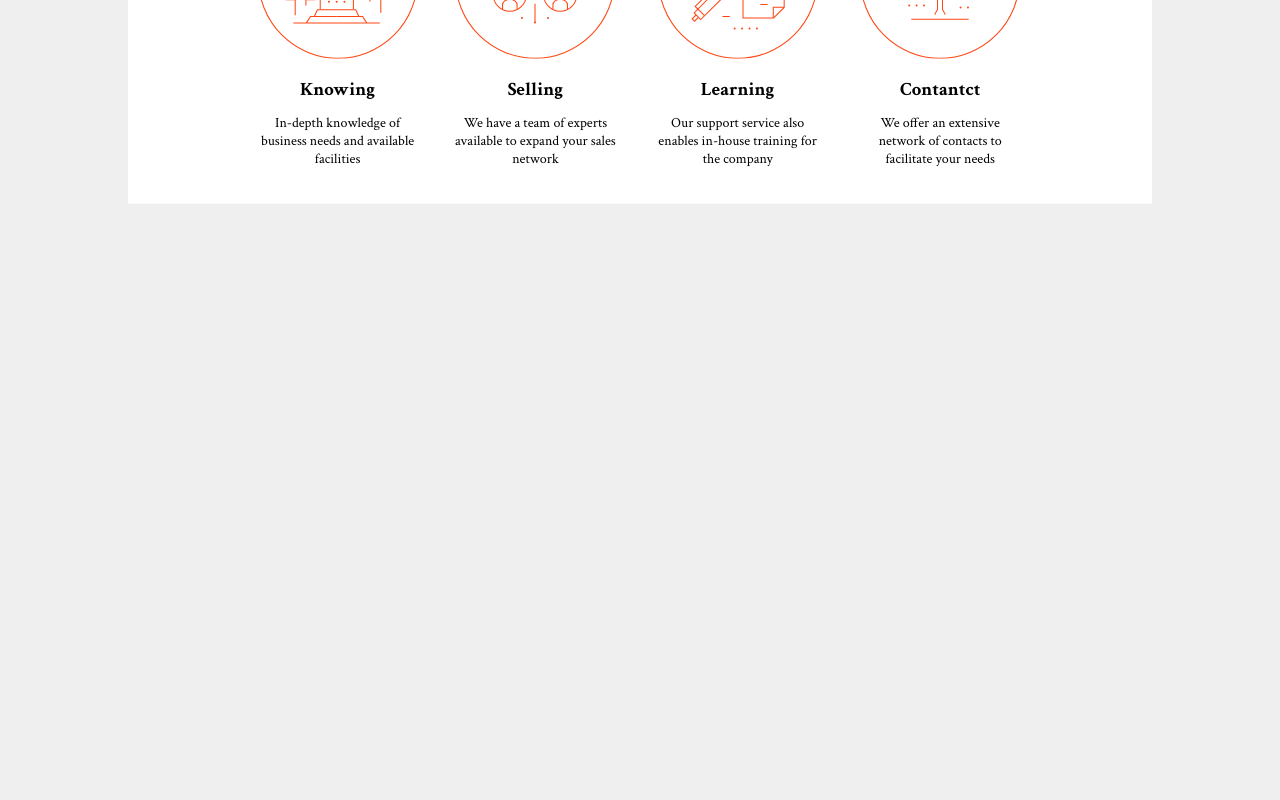
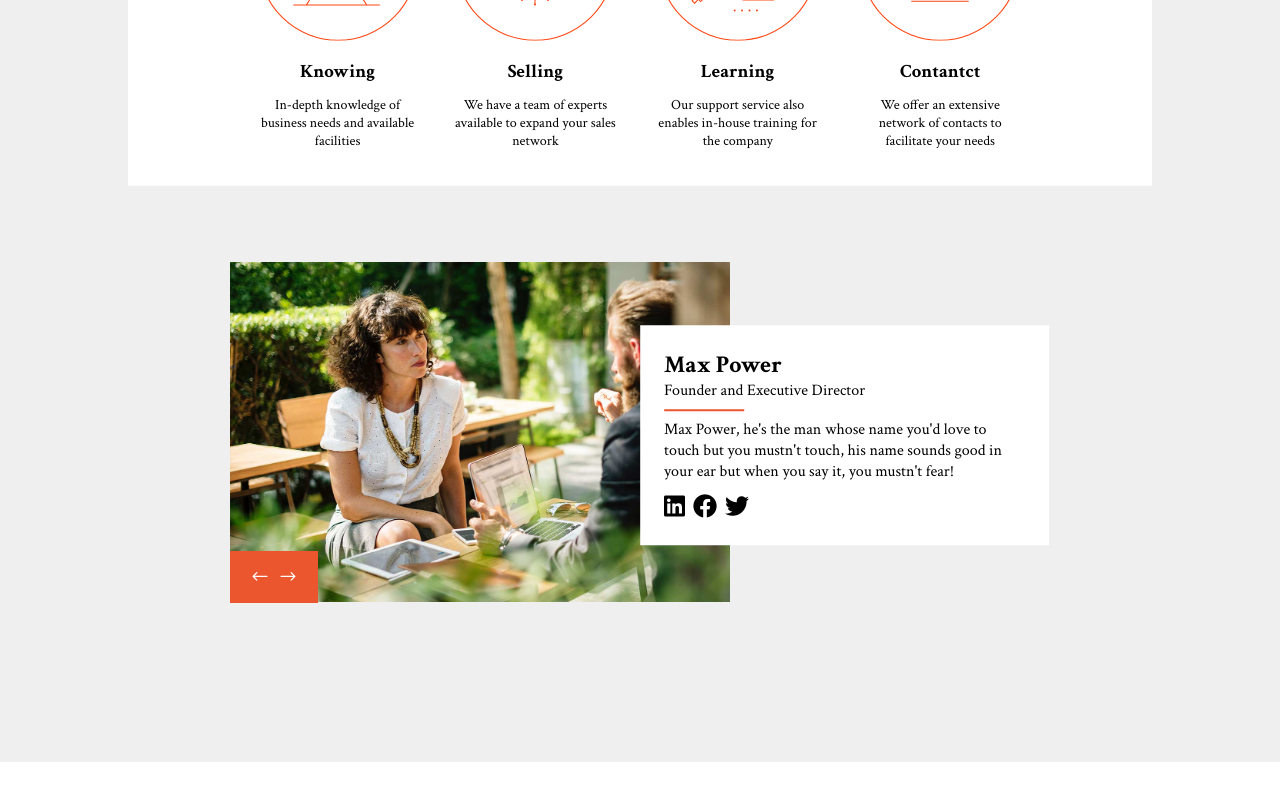
Before and after one commit to PietroDeBianchi/proj-html-vuejs, a Vue app: page / in a window 1280 px wide. Shown: the part 838-1638 px from the top of the page. After the commit the page ends 1600 px from the top, so only its background shows below. Built offline with nearby package versions, Linux system fonts and the light colour scheme.

Commit message:
still workng on main

```diff
--- a/src/components/AppHeader.vue
+++ b/src/components/AppHeader.vue
@@ -33,7 +33,6 @@ export default {
                     <button class="purchase-btn">PURCHASE<i class="fa-solid fa-arrow-right-long"></i></button>
                 </div>
             </div>
-
         </div>
     </section>
 </template>
--- a/src/components/mainComponents/AppMainFounder.vue
+++ b/src/components/mainComponents/AppMainFounder.vue
@@ -10,7 +10,29 @@ export default {
 </script>
 
 <template>
-    <section></section>
+    <section>
+        <div class="container">
+            <div class="container">
+                <img src="../../assets/img/h1-blog-img-04.jpg" alt="Founder">
+                <div class="arrows">
+                    <img class="reverse" src="../../assets/svg/svg-6.svg" alt="arrow">
+                    <img src="../../assets/svg/svg-6.svg" alt="arrow">
+                </div>
+                <div class="founderCard">
+                    <h2>Max Power</h2>
+                    <span>Founder and Executive Director</span>
+                    <div class="line"></div>
+                    <p>Max Power, he's the man whose name you'd love to touch but you mustn't touch, his name sounds good
+                        in your ear but when you say it, you mustn't fear!</p>
+                    <div class="icons">
+                        <i class="fa-brands fa-linkedin"></i>
+                        <i class="fa-brands fa-facebook"></i>
+                        <i class="fa-brands fa-twitter"></i>
+                    </div>
+                </div>
+            </div>
+        </div>
+    </section>
 </template>
 
 <style scoped lang="scss">
@@ -18,8 +40,66 @@ export default {
 @use "../../styles/partials/variables" as *;
 
 section {
-    position: relative;
     height: 500px;
+    min-width: 1200px;
     background-color: $gray-first-color;
 }
+
+.container {
+    @include mixins.container-margin;
+    position: relative;
+
+    img {
+        width: 500px;
+    }
+
+    .arrows {
+        font-size: 0;
+        position: absolute;
+        background-color: $orange-first-color;
+        padding: 16px 20px;
+        bottom: 5px;
+
+        .reverse {
+            transform: scaleX(-1);
+            margin-right: 8px;
+        }
+
+        img {
+            width: 20px;
+        }
+    }
+}
+
+.founderCard {
+
+    background-color: $white-first-color;
+    position: absolute;
+    top: 50%;
+    left: 75%;
+    transform: translate(-50%, -50%);
+    width: 50%;
+    padding: 24px;
+
+    .line {
+        margin: 8px 0;
+        width: 80px;
+        height: 1.5px;
+        background-color: $orange-first-color;
+    }
+
+    .icons {
+        margin-top: 12px;
+
+        i {
+            font-size: 24px;
+            padding-right: 8px;
+            cursor: pointer;
+
+            &:hover {
+                color: $orange-first-color;
+            }
+        }
+    }
+}
 </style>
--- a/src/components/mainComponents/AppMainService.vue
+++ b/src/components/mainComponents/AppMainService.vue
@@ -59,7 +59,8 @@ span {
 
 section {
     position: relative;
-    height: 500px;
+    min-width: 1200px;
+    height: 450px;
     background-color: $gray-first-color;
 }
 
```
